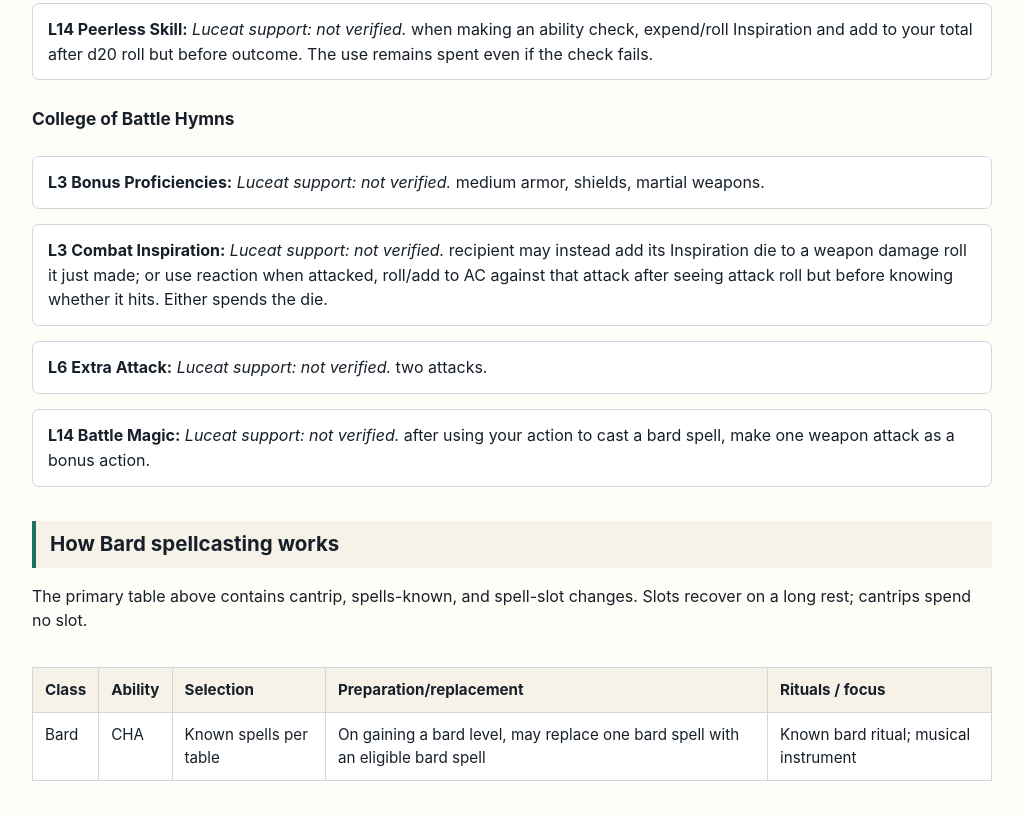
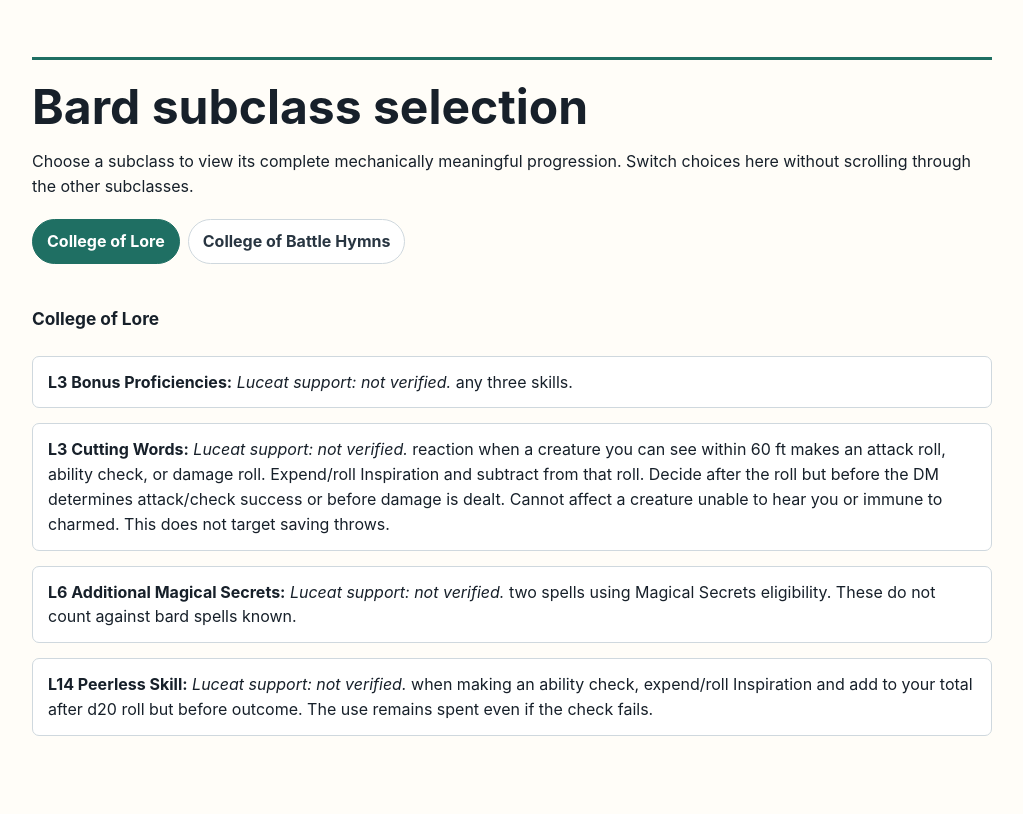
Before and after one commit to Cethalose/luceat-new-player-guide, a plain HTML site: page classes/bard.html in a window 1280 px wide. Shown: the part 2686-3500 px from the top of the page, without its empty margins (128-1151 px from the left). Drawn offline with Linux system fonts and the light colour scheme.

Commit message:
Add compact subclass selection to class guides

```diff
--- a/classes/artificer.html
+++ b/classes/artificer.html
@@ -61,4 +61,4 @@
 <h3 id="specialist-spell-lists">Specialist spell lists</h3>
 <p><em>Luceat support: not verified.</em> Field Alchemist: healing word/ray of sickness; flaming sphere/acid arrow; gaseous form/mass healing word; blight/death ward; cloudkill/raise dead. Warding Smith: magic missile/thunderwave; mirror image/shatter; hypnotic pattern/lightning bolt; fire shield/greater invisibility; passwall/wall of force. Clockwork Sapper: shield/thunderwave; scorching ray/shatter; fireball/wind wall; ice storm/wall of fire; cone of cold/wall of force. Steelbound Companion Smith: heroism/shield; branding smite/warding bond; aura of vitality/conjure barrage; aura of purity/fire shield; banishing smite/mass cure wounds. Each pair arrives at specialist levels 3, 5, 9, 13, and 17 respectively.</p>
 <h3 id="implementation-boundary">Implementation boundary</h3>
-<p>These intended mechanics remain defined where Luceat cannot execute them. The adjacent status does not imply working persistence, targeting, companions, commands, recovery, spell choice, or resolution. Consult the main guide for observed support.</p></article></main><footer class="footer"><div class="wrap"><p>Generated from the preserved <a href="../artificer-progression.md">mechanical reference corpus</a> using a class-specific inclusion manifest.</p></div></footer></body></html>
+<p>These intended mechanics remain defined where Luceat cannot execute them. The adjacent status does not imply working persistence, targeting, companions, commands, recovery, spell choice, or resolution. Consult the main guide for observed support.</p></article></main><footer class="footer"><div class="wrap"><p>Generated from the preserved <a href="../artificer-progression.md">mechanical reference corpus</a> using a class-specific inclusion manifest.</p></div></footer><script src="../subclass-selector.js"></script></body></html>
--- a/classes/bard.html
+++ b/classes/bard.html
@@ -22,4 +22,4 @@
 </ul>
 <h3 id="how-bard-spellcasting-works">How Bard spellcasting works</h3>
 <p>The primary table above contains cantrip, spells-known, and spell-slot changes. Slots recover on a long rest; cantrips spend no slot.</p>
-<div class="table-scroll"><table><thead><tr><th>Class</th><th>Ability</th><th>Selection</th><th>Preparation/replacement</th><th>Rituals / focus</th></tr></thead><tbody><tr><td>Bard</td><td>CHA</td><td>Known spells per table</td><td>On gaining a bard level, may replace one bard spell with an eligible bard spell</td><td>Known bard ritual; musical instrument</td></tr></tbody></table></div></article></main><footer class="footer"><div class="wrap"><p>Generated from the preserved <a href="../phb-2014-progression.md">mechanical reference corpus</a> using a class-specific inclusion manifest.</p></div></footer></body></html>
+<div class="table-scroll"><table><thead><tr><th>Class</th><th>Ability</th><th>Selection</th><th>Preparation/replacement</th><th>Rituals / focus</th></tr></thead><tbody><tr><td>Bard</td><td>CHA</td><td>Known spells per table</td><td>On gaining a bard level, may replace one bard spell with an eligible bard spell</td><td>Known bard ritual; musical instrument</td></tr></tbody></table></div></article></main><footer class="footer"><div class="wrap"><p>Generated from the preserved <a href="../phb-2014-progression.md">mechanical reference corpus</a> using a class-specific inclusion manifest.</p></div></footer><script src="../subclass-selector.js"></script></body></html>
--- a/styles.css
+++ b/styles.css
@@ -327,3 +327,13 @@ li + li {
 .progression-list { display: grid; gap: 10px; padding: 0; list-style: none; }
 .progression-list li { padding: 13px 15px; border: 1px solid var(--line); border-radius: 7px; background: #fff; }
 .table-scroll { overflow-x: auto; }
+.subclass-selector { margin-top: 52px; padding-top: 28px; border-top: 4px solid var(--accent); }
+.subclass-selector > h2 { margin-bottom: 8px; }
+.subclass-tabs { display: flex; flex-wrap: wrap; gap: 8px; margin: 20px 0; }
+.subclass-tabs button { border: 1px solid var(--line); border-radius: 999px; padding: 9px 14px; background: #fff; color: #283541; font: inherit; font-weight: 700; cursor: pointer; }
+.subclass-tabs button:hover { border-color: var(--accent); }
+.subclass-tabs button[aria-selected="true"] { border-color: var(--accent); background: var(--accent); color: #fff; }
+.subclass-tabs button:focus-visible { outline: 3px solid #e5b94f; outline-offset: 2px; }
+.subclass-panel { padding: 4px 0 0; border: 0; }
+.subclass-panel[hidden] { display: none; }
+.subclass-panel > h4:first-child { margin-top: 18px; }
--- /dev/null
+++ b/subclass-selector.js
@@ -0,0 +1,131 @@
+"use strict";
+
+const subclassIdsByClass = {
+  artificer: ["field-alchemist","warding-smith","clockwork-sapper","steelbound-companion-smith"],
+  barbarian: ["path-of-the-berserker","totem-kin-path"],
+  bard: ["college-of-lore","college-of-battle-hymns"],
+  cleric: ["lantern-archive-domain","life-domain","dawn-vigil-domain-ember-mercy-domain","green-mantle-domain","storm-bell-domain","mirrored-road-domain","war-banner-domain"],
+  druid: ["circle-of-the-land","circle-of-moonlit-forms"],
+  fighter: ["champion","tactical-dice-captain","arcane-weapon-adept"],
+  monk: ["way-of-the-open-hand","way-of-the-veiled-step","way-of-the-still-flame"],
+  paladin: ["oath-of-devotion","oath-of-the-star-watch","oath-of-the-open-road"],
+  ranger: ["hunter","beast-bond-warden"],
+  rogue: ["thief","knife-dance-agent","spellhand-trickster"],
+  sorcerer: ["draconic-bloodline","wild-spark-bloodline"],
+  warlock: ["mirror-veil-patron","the-fiend","deep-current-patron"],
+  wizard: ["school-of-warding","school-of-binding-lines","school-of-open-omens","school-of-silver-tongues","school-of-evocation","school-of-shifting-veils","school-of-quiet-graves","school-of-translation"]
+};
+
+const corpus = document.querySelector(".progression-corpus");
+const className = corpus && corpus.dataset.class;
+const subclassIds = subclassIdsByClass[className] || [];
+const headings = subclassIds.map(id => document.getElementById(id)).filter(Boolean);
+
+if (corpus && headings.length === subclassIds.length) {
+  const firstSubclass = headings[0];
+
+  const moveBaseSection = id => {
+    const heading = document.getElementById(id);
+    if (!heading) return;
+    const nodes = [heading];
+    for (let node = heading.nextElementSibling; node && !/^H[1-3]$/.test(node.tagName); node = node.nextElementSibling) nodes.push(node);
+    for (const node of nodes) corpus.insertBefore(node, firstSubclass);
+  };
+  moveBaseSection("how-" + className + "-spellcasting-works");
+  moveBaseSection(className + "-fighting-styles");
+
+  const selector = document.createElement("section");
+  selector.className = "subclass-selector";
+  const title = document.createElement("h2");
+  title.id = "subclass-selection-heading";
+  title.textContent = className[0].toUpperCase() + className.slice(1) + " subclass selection";
+  selector.setAttribute("aria-labelledby", title.id);
+  selector.append(title);
+
+  const help = document.createElement("p");
+  help.textContent = "Choose a subclass to view its complete mechanically meaningful progression. Switch choices here without scrolling through the other subclasses.";
+  selector.append(help);
+
+  const tablist = document.createElement("div");
+  tablist.className = "subclass-tabs";
+  tablist.setAttribute("role", "tablist");
+  tablist.setAttribute("aria-label", title.textContent);
+  selector.append(tablist);
+
+  const panels = document.createElement("div");
+  panels.className = "subclass-panels";
+  selector.append(panels);
+  corpus.insertBefore(selector, firstSubclass);
+
+  const tabs = [];
+  const panelById = new Map();
+  for (const [index, heading] of headings.entries()) {
+    const nextHeading = headings[index + 1];
+    const panel = document.createElement("section");
+    panel.className = "subclass-panel";
+    panel.id = "panel-" + heading.id;
+    panel.setAttribute("role", "tabpanel");
+    panel.hidden = index !== 0;
+    let node = heading;
+    while (node && node !== nextHeading) {
+      const next = node.nextElementSibling;
+      panel.append(node);
+      node = next;
+    }
+    panels.append(panel);
+    panelById.set(heading.id, panel);
+
+    const tab = document.createElement("button");
+    tab.type = "button";
+    tab.id = "tab-" + heading.id;
+    tab.textContent = heading.textContent;
+    tab.dataset.subclassTarget = heading.id;
+    tab.setAttribute("role", "tab");
+    tab.setAttribute("aria-controls", panel.id);
+    tab.setAttribute("aria-selected", String(index === 0));
+    tab.tabIndex = index === 0 ? 0 : -1;
+    panel.setAttribute("aria-labelledby", tab.id);
+    tablist.append(tab);
+    tabs.push(tab);
+  }
+
+  const attachCasting = (headingId, panelId) => {
+    const heading = document.getElementById(headingId);
+    const panel = panelById.get(panelId);
+    if (!heading || !panel) return;
+    let node = heading;
+    while (node) {
+      const next = node.nextElementSibling;
+      panel.append(node);
+      node = next;
+    }
+  };
+  attachCasting("arcane-weapon-adept-spellcasting-progression", "arcane-weapon-adept");
+  attachCasting("spellhand-trickster-spellcasting-progression", "spellhand-trickster");
+
+  const select = (tab, updateHash) => {
+    for (const candidate of tabs) {
+      const active = candidate === tab;
+      candidate.setAttribute("aria-selected", String(active));
+      candidate.tabIndex = active ? 0 : -1;
+      document.getElementById(candidate.getAttribute("aria-controls")).hidden = !active;
+    }
+    if (updateHash) history.replaceState(null, "", "#" + tab.dataset.subclassTarget);
+  };
+
+  for (const [index, tab] of tabs.entries()) {
+    tab.addEventListener("click", () => select(tab, true));
+    tab.addEventListener("keydown", event => {
+      const direction = event.key === "ArrowRight" || event.key === "ArrowDown" ? 1 : event.key === "ArrowLeft" || event.key === "ArrowUp" ? -1 : 0;
+      if (!direction) return;
+      event.preventDefault();
+      const next = tabs[(index + direction + tabs.length) % tabs.length];
+      select(next, true);
+      next.focus();
+    });
+  }
+
+  const addressed = location.hash.slice(1);
+  const addressedTab = tabs.find(tab => tab.dataset.subclassTarget === addressed);
+  if (addressedTab) select(addressedTab, false);
+}
```
Also changed, not shown: classes/barbarian.html (+1 -1 lines), classes/cleric.html (+1 -1 lines), classes/druid.html (+1 -1 lines), classes/fighter.html (+1 -1 lines), classes/monk.html (+1 -1 lines), classes/paladin.html (+1 -1 lines), classes/ranger.html (+1 -1 lines), classes/rogue.html (+1 -1 lines), classes/sorcerer.html (+1 -1 lines), classes/warlock.html (+1 -1 lines), classes/wizard.html (+1 -1 lines).
